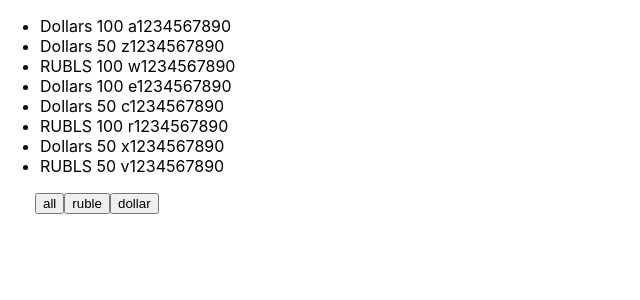
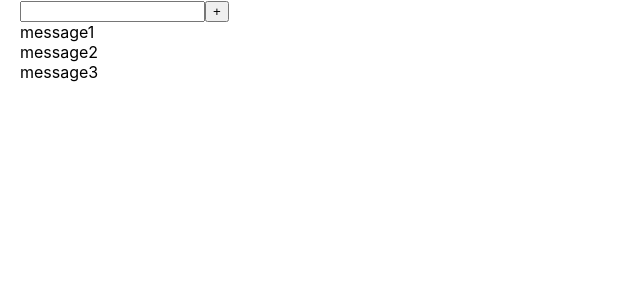
Before and after one commit to Kaftyreva-Polina/microtasks, a React (Create React App) app: page / in a window 1280 px wide. Shown: the top 300 px of the page, without its empty margins (0-640 px from the left). Built offline with nearby package versions, Linux system fonts and the light colour scheme.

Commit message:
Add input

```diff
--- a/src/App.css
+++ b/src/App.css
@@ -1,5 +1,6 @@
 .App {
-  text-align: center;
+  text-align: left;
+  padding-left: 20px;
 }
 
 .App-logo {
--- a/src/App.tsx
+++ b/src/App.tsx
@@ -1,56 +1,44 @@
 import React, {useState} from "react";
-import './App.css'
+import "./App.css"
+import {Input} from "./Input/componentsInput/Input";
+import {InputButton} from "./Input/componentsInput/InputButton";
 
 
-
-type FilterType = 'all' | 'ruble' | 'dollar'
-
 function App() {
-    const [money, setMoney] = useState([
-        {banknots: 'Dollars', value: 100, number: ' a1234567890'},
-        {banknots: 'Dollars', value: 50, number: ' z1234567890'},
-        {banknots: 'RUBLS', value: 100, number: ' w1234567890'},
-        {banknots: 'Dollars', value: 100, number: ' e1234567890'},
-        {banknots: 'Dollars', value: 50, number: ' c1234567890'},
-        {banknots: 'RUBLS', value: 100, number: ' r1234567890'},
-        {banknots: 'Dollars', value: 50, number: ' x1234567890'},
-        {banknots: 'RUBLS', value: 50, number: ' v1234567890'},
+    let [message, setMessage] = useState([
+        {message: "message1"},
+        {message: "message2"},
+        {message: "message3"},
     ])
 
-    const [filter, setFilter] = useState<FilterType>("all")
-    let currentMoney = money;
-    if (filter === "dollar") {
-        currentMoney = money.filter((filteredMoney) => filteredMoney.banknots === 'Dollars');
+    let [title, setTitle] = useState("")
+    console.log(title)
 
+    const addMessage = (title: string) => {
+        let NewMessage = {message: title};
+        setMessage([NewMessage, ...message])
     }
-    if (filter === "ruble") {
-        currentMoney = money.filter((filteredMoney) => filteredMoney.banknots === "RUBLS")
+
+    const callBackButtonHandler = () => {
+        addMessage(title)
+        setTitle('')
     }
-    const onClickFilterHandler = (nameButton: FilterType) => {
-        setFilter(nameButton)
-    }
+
+
     return (
-        // <NewComponentFilter />
-        <>
-            <ul>
-                {currentMoney.map((objFromMoneyArr, index) => {
-                    return (
-                        <li key={index}>
-                            <span>{objFromMoneyArr.banknots}</span>
-                            <span> {objFromMoneyArr.value}</span>
-                            <span> {objFromMoneyArr.number}</span>
-                        </li>
-                    )
-                })}
-            </ul>
-            <div style={{marginLeft: "35px"}}>
-                <button onClick={() => onClickFilterHandler('all')}>all</button>
-                <button onClick={() => onClickFilterHandler('ruble')}>ruble</button>
-                <button onClick={() => onClickFilterHandler('dollar')}>dollar</button>
-            </div>
-        </>
+        <div className={"App"}>
+
+
+            {/*<FullInput addMessage={addMessage}/>*/}
+            <Input setTitle={setTitle} title={title}/>
+            <InputButton name={'+'} callBack={callBackButtonHandler}  />
+            {message.map((el, index) => {
+                return (
+                    <div key={index}>{el.message}</div>
+                )
+            })}
+        </div>
     )
-
 }
 
 export default App;
--- /dev/null
+++ b/src/Input/componentsInput/Input.tsx
@@ -0,0 +1,16 @@
+import React, {ChangeEvent} from "react";
+
+type InputPropsType = {
+    title: string
+    setTitle: (title: string) => void
+}
+
+export const Input = (props: InputPropsType) => {
+    const onChangeInputHandler = (event: ChangeEvent<HTMLInputElement>) => {
+        props.setTitle(event.currentTarget.value)
+    }
+
+    return (
+        <input value={props.title} onChange={onChangeInputHandler}/>
+    );
+};
--- /dev/null
+++ b/src/Input/componentsInput/InputButton.tsx
@@ -0,0 +1,15 @@
+import React from "react";
+
+type ButtonPropsType = {
+    name: string
+    callBack: () => void
+}
+export const InputButton = (props: ButtonPropsType) => {
+    const onClickButtonHandler = () => {
+        props.callBack()
+    }
+
+    return (
+        <button onClick={onClickButtonHandler}>{props.name}</button>
+    );
+};
```
Also changed, not shown: src/Filter/Filter.tsx (added, +55 -0 lines), src/Input/componentsInput/FullInput.tsx (added, +25 -0 lines).
